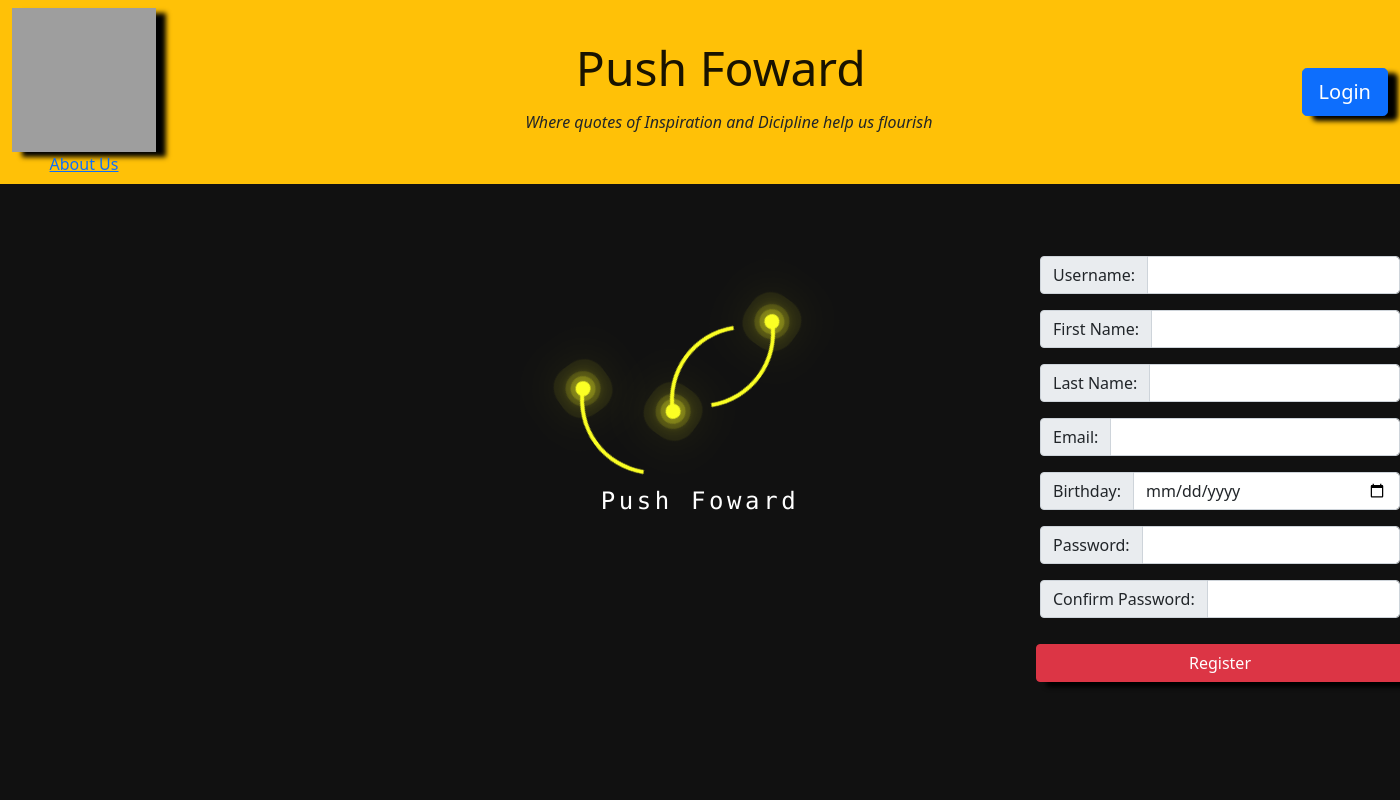
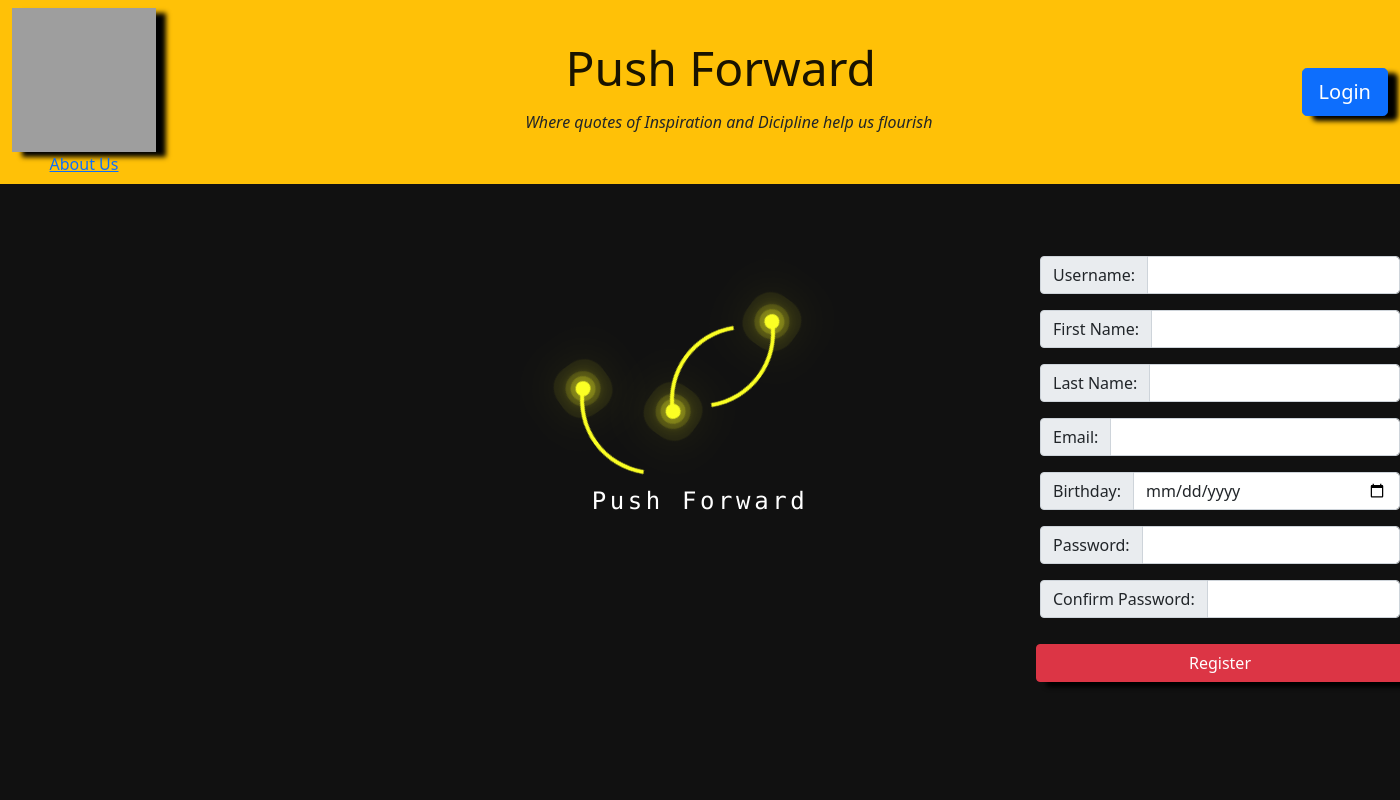
Before and after one commit to DomB1113/SoloProject, a Flask app: page /signup in a window 1400 px wide. Run offline with Flask 2, Linux system fonts and the light colour scheme; grey boxes are pictures that could not be loaded.

Commit message:
bug fixes

```diff
--- a/flask_app/templates/login.html
+++ b/flask_app/templates/login.html
@@ -13,7 +13,7 @@
         <div class="ring"></div>
         <div class="ring"></div>
         <div class="ring"></div>
-        <p>Push Foward</p>
+        <p>Push Forward</p>
     </div>
 </div>
 <body class="content">
@@ -24,7 +24,7 @@
                 <a style="display: block;" href="/aboutus">About Us</a>
             </div>
             <div style=" vertical-align: top; display: inline-block; text-align: center; ">
-                <h1 style="font-size: 3em;" class="navbar-brand">Push Foward</h1>
+                <h1 style="font-size: 3em;" class="navbar-brand">Push Forward</h1>
                 <p  style="display: block; font-style: italic;">Where quotes of Inspiration and Dicipline help us flourish</p>
             </div>
             <a class="btn btn-primary btn-lg" style="box-shadow: 10px 5px 5px black;" href="/signup">Sign up</a>
--- a/flask_app/templates/signup.html
+++ b/flask_app/templates/signup.html
@@ -13,7 +13,7 @@
         <div class="ring"></div>
         <div class="ring"></div>
         <div class="ring"></div>
-        <p>Push Foward</p>
+        <p>Push Forward</p>
     </div>
 </div>
 <body class="content">
@@ -24,7 +24,7 @@
                 <a style="display: block;" href="/aboutus">About Us</a>
             </div>
             <div style=" vertical-align: top; display: inline-block; text-align: center; ">
-                <h1 style="font-size: 3em;" class="navbar-brand">Push Foward</h1>
+                <h1 style="font-size: 3em;" class="navbar-brand">Push Forward</h1>
                 <p  style="display: block; font-style: italic;">Where quotes of Inspiration and Dicipline help us flourish</p>
             </div>
             <a class="btn btn-primary btn-lg" style="box-shadow: 10px 5px 5px black;" href="/login">Login</a>
```
